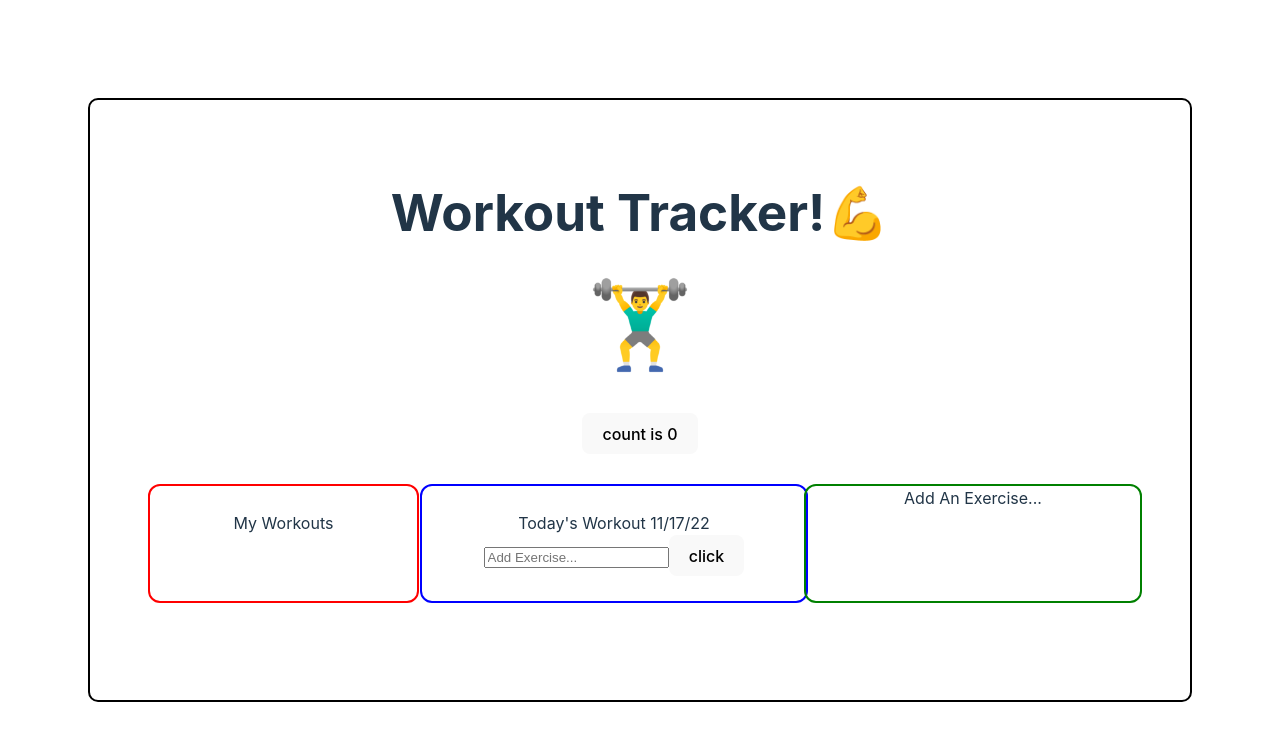
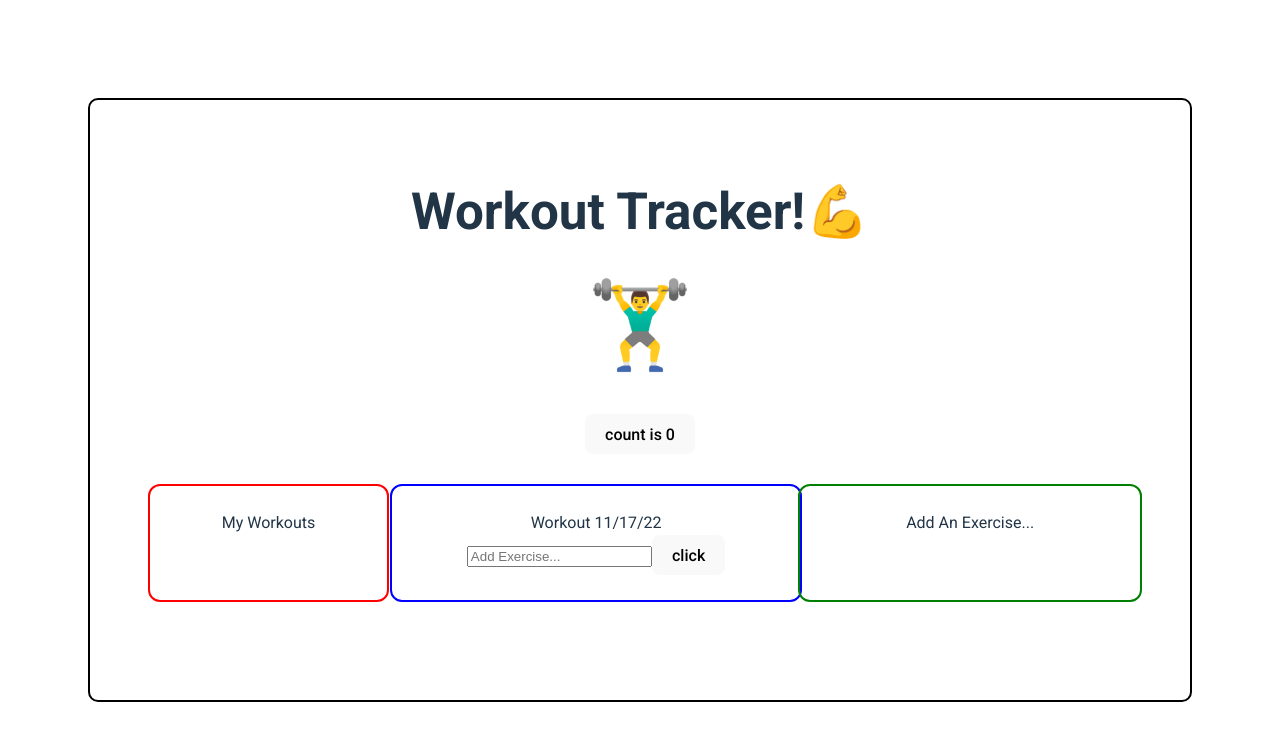
Before and after one commit to markcharlessmith/WorkoutTrackerApp, a React (Vite) app: page / in a window 1280 px wide. Shown: the top 740 px of the page. Built offline with nearby package versions, Linux system fonts and the light colour scheme.

Commit message:
added server folder w/server.js boilerplate, updated styles and renamed ExerciseSelectorContainer

```diff
--- a/index.html
+++ b/index.html
@@ -5,6 +5,14 @@
     <link rel="icon" type="image/svg+xml" href="/vite.svg" />
     <meta name="viewport" content="width=device-width, initial-scale=1.0" />
     <title>Workout Tracker</title>
+    <link
+  rel="stylesheet"
+  href="https://fonts.googleapis.com/css?family=Roboto:300,400,500,700&display=swap"
+/>
+<link
+  rel="stylesheet"
+  href="https://fonts.googleapis.com/icon?family=Material+Icons"
+/>
   </head>
   <body>
     <div id="root"></div>
--- a/package.json
+++ b/package.json
@@ -9,8 +9,12 @@
     "preview": "vite preview"
   },
   "dependencies": {
+    "@emotion/react": "^11.10.5",
+    "@emotion/styled": "^11.10.5",
+    "@fontsource/roboto": "^4.5.8",
     "@mui/icons-material": "^5.10.14",
     "@mui/material": "^5.10.14",
+    "express": "^4.18.2",
     "node-fetch": "^3.3.0",
     "react": "^18.2.0",
     "react-dom": "^18.2.0"
--- a/src/App.jsx
+++ b/src/App.jsx
@@ -2,7 +2,7 @@ import { useState } from 'react'
 import './styles.css'
 import MyWorkoutsContainer from './components/MyWorkoutsContainer'
 import ExerciseContainer from './components/ExerciseContainer'
-import AddAnExerciseContainer from './components/AddAnExerciseContainer'
+import ExerciseSelectorContainer from './components/ExerciseSelectorContainer'
 import Emoji from './assets/man-lifting-weights.png'
 
 function App() {
@@ -46,8 +46,8 @@ function App() {
       <div className='ExerciseContainer'>
       <ExerciseContainer/>
       </div>
-      <div className='AddAnExerciseContainer'>
-        <AddAnExerciseContainer/>
+      <div className='ExerciseSelectorContainer'>
+        <ExerciseSelectorContainer/>
       </div>
       </div>
     </div>
--- a/src/components/ExerciseContainer.jsx
+++ b/src/components/ExerciseContainer.jsx
@@ -7,7 +7,7 @@ const ExerciseContainer = () => {
 
   return (
     <div>
-      Today's Workout {todaysSixDigitDate}
+      Workout {todaysSixDigitDate}
       <form>
         <input type='text' placeholder='Add Exercise...'></input>
         <button>click</button>
--- a/src/components/AddAnExerciseContainer.jsx
+++ b/src/components/ExerciseSelectorContainer.jsx
@@ -1,6 +1,6 @@
 import React from 'react'
 
-const AddAnExerciseContainer = () => {
+const ExerciseSelectorContainer = () => {
   return (
     <div>
       Add An Exercise...
@@ -8,4 +8,4 @@ const AddAnExerciseContainer = () => {
   )
 }
 
-export default AddAnExerciseContainer
+export default ExerciseSelectorContainer
--- a/src/components/MyWorkoutsContainer.jsx
+++ b/src/components/MyWorkoutsContainer.jsx
@@ -1,9 +1,15 @@
 import React from 'react'
+import Workout from './Workout'
+// import { Button } from '@mui/material'
 
 const WorkoutContainer = () => {
   return (
     <div>
       My Workouts
+      {/* <Button>This is a Button</Button> */}
+      {/* <span>
+        <button>Create a new workout</button>
+        </span> */}
     </div>
   )
 }
--- a/src/components/Workout.jsx
+++ b/src/components/Workout.jsx
@@ -1,11 +1,13 @@
 import React from 'react'
 
-const Workout = () => {
+const Workout = (props) => {
+
   return (
-    <div>
-      Workout
+    <div className='Workout'>
+      <h3>Hello</h3>
+      {/* {workoutsFeed} */}
     </div>
   )
 }
 
-export default Workout
+export default Workout;
--- a/src/styles.css
+++ b/src/styles.css
@@ -1,3 +1,5 @@
+@import url('https://fonts.googleapis.com/css?family=Roboto:300,400,500,700&display=swap');
+
 #root {
   max-width: 1280px;
   margin: 0 auto;
@@ -6,12 +8,17 @@
   /* border: 2px black; */
 }
 
+:root {
+  --font-family: 'Roboto', sans-serif;
+}
+
 .App {
   border: 2px solid black;
   border-radius: 10px;
   padding: 50px;
   height: 500px;
   width: 1000px;
+  font-family: var(--font-family);
 }
 
 .containers {
@@ -36,18 +43,25 @@
   flex-direction: column;
   border-radius: 10px;
   outline: 2px solid blue;
-  padding: 25px 25px;
+  padding: 25px 50px;
   background: white;
   margin-left: 5px;
-  width: 40%;
+  width: 45%;
 }
 
-.AddAnExerciseContainer {
+.ExerciseSelectorContainer {
   border-radius: 10px;
-  width: 40%;
+  width: 35%;
   outline: 2px solid green;
+  padding: 25px 50px;
 }
 
+.Workout {
+  border-radius: 10px;
+  background-color: gray;
+  outline: 2px solid yellow;
+  text-align: center;
+}
 
 .logo {
   height: 6em;
```
Also changed, not shown: 2 other files (tests, documents, lock files or other folders).
